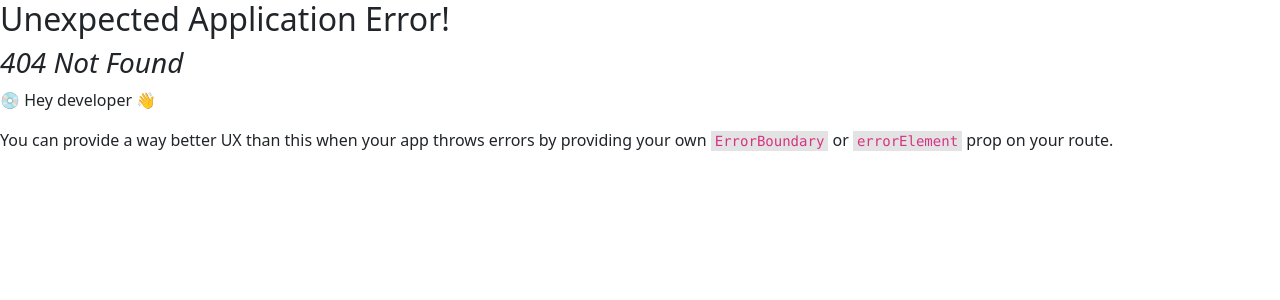
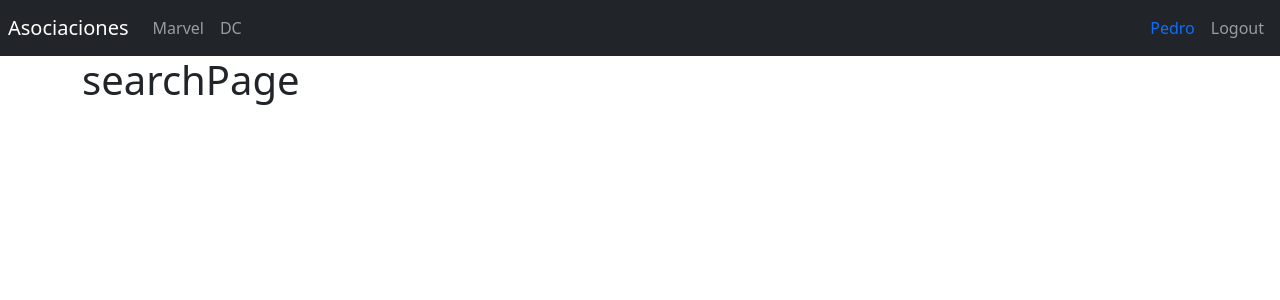
Before and after one commit to dgutierrez21/React-De-cero-a-experto-Hooks-y-MERN-, a React (Vite) app in the folder 07-heroes-spa/: page /search in a window 1280 px wide. Before the commit this address had no page. Shown: the top 300 px of the page. Built offline with nearby package versions, Linux system fonts and the light colour scheme.

Commit message:
Creando un segundo Router

```diff
--- a/07-heroes-spa/src/HeroesApp.jsx
+++ b/07-heroes-spa/src/HeroesApp.jsx
@@ -1,11 +1,9 @@
-import { Outlet } from "react-router-dom";
-import { Navbar } from "./ui/components";
+import { RouterApp } from "./router/RouterApp";
 
 export const HeroesApp = () => {
   return (
     <>
-      <Navbar />
-      <Outlet />
+      <RouterApp />
     </>
   );
 };
--- /dev/null
+++ b/07-heroes-spa/src/heroes/pages/HeroPage.jsx
@@ -0,0 +1,5 @@
+export const HeroPage = () => {
+  return (
+    <h1>HeroPage</h1>
+  )
+}
--- /dev/null
+++ b/07-heroes-spa/src/heroes/pages/SearchPage.jsx
@@ -0,0 +1,5 @@
+export const SearchPage = () => {
+  return (
+    <h1>searchPage</h1>
+  )
+}
--- a/07-heroes-spa/src/heroes/pages/index.js
+++ b/07-heroes-spa/src/heroes/pages/index.js
@@ -1,2 +1,4 @@
 export * from "./DcPage";
 export * from "./MarvelPage";
+export * from "./SearchPage";
+export * from "./HeroPage";
--- /dev/null
+++ b/07-heroes-spa/src/heroes/routes/HeroesRoutes.jsx
@@ -0,0 +1,37 @@
+import { Navigate, Outlet } from "react-router-dom";
+import { Navbar } from "../../ui/components";
+import { DcPage, MarvelPage, SearchPage, HeroPage } from "../pages";
+
+export const childHeroesRoutes = [
+  {
+    path: "marvel",
+    element: <MarvelPage />,
+  },
+  {
+    path: "dc",
+    element: <DcPage />,
+  },
+  {
+    path: "search",
+    element: <SearchPage />,
+  },
+  {
+    path: "hero",
+    element: <HeroPage />,
+  },
+  {
+    path: "/*",
+    element: <Navigate to="marvel" />,
+  },
+];
+
+export const HeroesRoutes = () => {
+  return (
+    <>
+      <Navbar />
+      <div className="container">
+        <Outlet />
+      </div>
+    </>
+  );
+};
--- a/07-heroes-spa/src/main.jsx
+++ b/07-heroes-spa/src/main.jsx
@@ -1,10 +1,10 @@
 import React from "react";
 import ReactDOM from "react-dom/client";
-import { RouterApp } from "./router/RouterApp";
+import { HeroesApp } from "./HeroesApp";
 import "./style.css";
 
 ReactDOM.createRoot(document.getElementById("root")).render(
   <React.StrictMode>
-    <RouterApp/>
+    <HeroesApp />
   </React.StrictMode>
 );
```
Also changed, not shown: 07-heroes-spa/src/router/RouterApp.jsx (+9 -18 lines).
